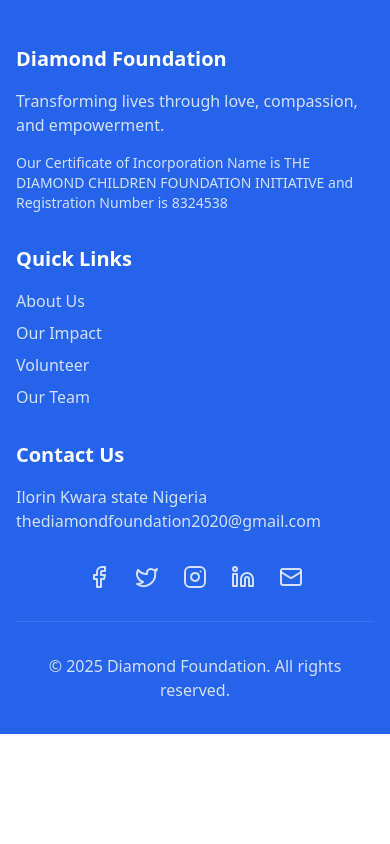
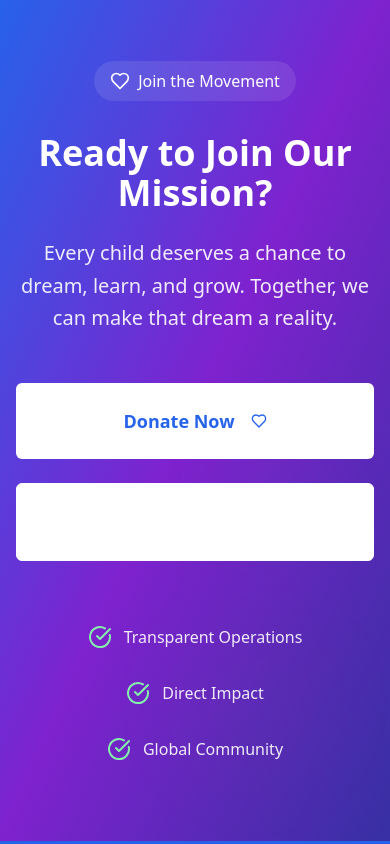
Before and after one commit to richardogundele/diamondfoundation, a React (Vite) app: page / in a window 390 px wide. Shown: the part 8700-9544 px from the top of the page. Before the commit the page ends 9434 px from the top, so only its background shows below. Built offline with nearby package versions, Linux system fonts and the light colour scheme.

Commit message:
Merge footer into one component
Consolidate the footer across all pages by using the existing Footer component.

```diff
--- a/src/components/Footer.tsx
+++ b/src/components/Footer.tsx
@@ -1,5 +1,7 @@
 
-import { Facebook, Twitter, Instagram, Linkedin, Mail } from "lucide-react";
+import { Facebook, Twitter, Instagram, Linkedin, Mail, Heart, CheckCircle } from "lucide-react";
+import { Button } from "@/components/ui/button";
+import { motion } from "framer-motion";
 
 const Footer = () => {
   const socialLinks = [
@@ -30,8 +32,113 @@ const Footer = () => {
     }
   ];
 
+  const trustIndicators = [
+    { icon: CheckCircle, text: "Transparent Operations" },
+    { icon: CheckCircle, text: "Direct Impact" },
+    { icon: CheckCircle, text: "Global Community" }
+  ];
+
+  const containerVariants = {
+    hidden: { opacity: 0 },
+    visible: {
+      opacity: 1,
+      transition: {
+        staggerChildren: 0.1
+      }
+    }
+  };
+
+  const itemVariants = {
+    hidden: { opacity: 0, y: 20 },
+    visible: { opacity: 1, y: 0 }
+  };
+
   return (
-    <footer className="bg-blue-600 pt-16 pb-8">
+    <footer className="relative">
+      {/* Call to Action Section */}
+      <div className="bg-gradient-to-br from-blue-600 via-purple-700 to-indigo-800 py-20 relative overflow-hidden">
+        <div className="absolute inset-0 opacity-20">
+          <div className="absolute top-10 left-10 w-32 h-32 rounded-full bg-white/10 blur-2xl animate-pulse"></div>
+          <div className="absolute bottom-10 right-10 w-48 h-48 rounded-full bg-yellow-300/20 blur-3xl animate-pulse"></div>
+          <div className="absolute top-1/2 left-1/2 w-40 h-40 rounded-full bg-pink-300/20 blur-2xl animate-pulse"></div>
+        </div>
+
+        <div className="max-w-7xl mx-auto px-4 sm:px-6 lg:px-8 relative z-10">
+          <motion.div
+            variants={containerVariants}
+            initial="hidden"
+            whileInView="visible"
+            viewport={{ once: true }}
+            className="text-center"
+          >
+            <motion.div
+              variants={itemVariants}
+              className="inline-flex items-center gap-2 bg-white/10 backdrop-blur-sm rounded-full px-4 py-2 mb-8"
+            >
+              <Heart className="text-white" size={20} />
+              <span className="text-white font-medium">Join the Movement</span>
+            </motion.div>
+
+            <motion.h2
+              variants={itemVariants}
+              className="text-4xl md:text-5xl font-bold text-white mb-6"
+            >
+              Ready to Join Our Mission?
+            </motion.h2>
+
+            <motion.p
+              variants={itemVariants}
+              className="text-xl text-white/90 max-w-3xl mx-auto mb-12 leading-relaxed"
+            >
+              Every child deserves a chance to dream, learn, and grow. Together, we can make that dream a reality.
+            </motion.p>
+
+            <motion.div
+              variants={itemVariants}
+              className="flex flex-col sm:flex-row gap-6 justify-center mb-16"
+            >
+              <Button
+                className="bg-white text-blue-600 hover:bg-blue-50 text-lg px-8 py-6 h-auto font-semibold hover:scale-105 transition-all duration-300"
+                size="lg"
+                asChild
+              >
+                <a href="/donate">
+                  Donate Now <Heart className="ml-2 h-5 w-5" />
+                </a>
+              </Button>
+              <Button
+                variant="outline"
+                className="border-white text-white hover:bg-white hover:text-blue-600 text-lg px-8 py-6 h-auto font-semibold transition-all duration-300"
+                size="lg"
+                asChild
+              >
+                <a href="/volunteer">
+                  Volunteer Today
+                </a>
+              </Button>
+            </motion.div>
+
+            <motion.div
+              variants={containerVariants}
+              className="grid grid-cols-1 md:grid-cols-3 gap-8"
+            >
+              {trustIndicators.map((indicator, index) => (
+                <motion.div
+                  key={index}
+                  variants={itemVariants}
+                  className="flex items-center justify-center gap-3 text-white/90"
+                >
+                  <indicator.icon className="text-green-300" size={24} />
+                  <span className="font-medium">{indicator.text}</span>
+                </motion.div>
+              ))}
+            </motion.div>
+          </motion.div>
+        </div>
+      </div>
+
+      {/* Footer Section */}
+      <div className="bg-blue-600 pt-16 pb-8">
         <div className="max-w-7xl mx-auto px-4 sm:px-6 lg:px-8">
           <div className="grid grid-cols-1 md:grid-cols-3 gap-8 mb-8">
             {/* About Section */}
@@ -53,6 +160,8 @@ const Footer = () => {
                 <li><a href="/impact" className="text-white/80 hover:text-white transition-colors">Our Impact</a></li>
                 <li><a href="/volunteer" className="text-white/80 hover:text-white transition-colors">Volunteer</a></li>
                 <li><a href="/team" className="text-white/80 hover:text-white transition-colors">Our Team</a></li>
+                <li><a href="/project-2025" className="text-white/80 hover:text-white transition-colors">Project 2025</a></li>
+                <li><a href="/donate" className="text-white/80 hover:text-white transition-colors">Donate</a></li>
               </ul>
             </div>
 
@@ -74,7 +183,7 @@ const Footer = () => {
                 href={social.href}
                 target="_blank"
                 rel="noopener noreferrer"
-              className="text-white/80 hover:text-white transition-colors"
+                className="text-white/80 hover:text-white transition-colors hover:scale-110 transform duration-200"
                 aria-label={social.label}
               >
                 <social.icon size={24} />
@@ -87,6 +196,7 @@ const Footer = () => {
             <p>© {new Date().getFullYear()} Diamond Foundation. All rights reserved.</p>
           </div>
         </div>
+      </div>
     </footer>
   );
 };
```
Lines whose indentation alone changed are shown as unchanged.
